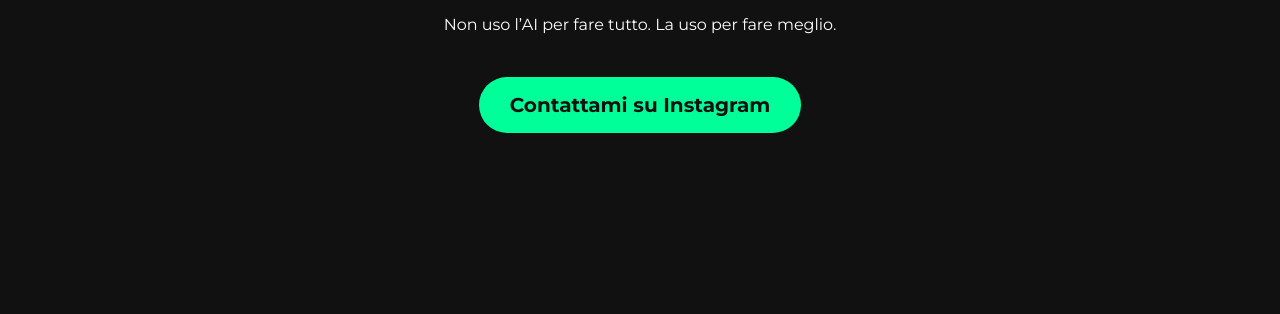
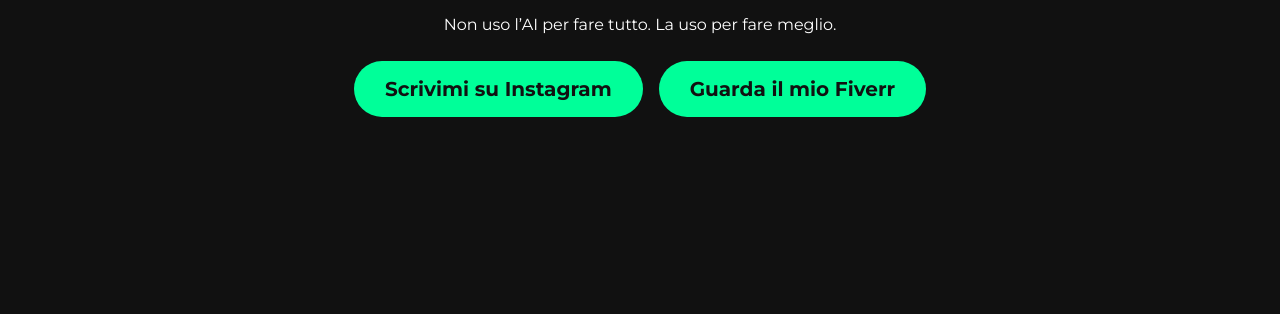
Before and after one commit to manuelbolognese/MANUELBOLOGNESE.github.io, a plain HTML site: page index.html in a window 1280 px wide. Shown: the part 304-618 px from the top of the page. Drawn offline with nearby package versions, Linux system fonts and the light colour scheme.

Commit message:
Update index.html

```diff
--- a/index.html
+++ b/index.html
@@ -160,11 +160,21 @@
     <h1>Creo locandine che fanno venire voglia di uscire</h1>
     <p class="lead mt-3">Visual per eventi, serate e locali. AI usata con criterio, design con testa.</p>
     <p>Non uso l’AI per fare tutto. La uso per fare meglio.</p>
-    <a href="https://www.instagram.com/manuelbolognese" target="_blank" class="btn btn-accent btn-lg mt-4">
-      Contattami su Instagram
-    </a>
-  </div>
-</header>
+    <div class="d-flex justify-content-center gap-3 flex-wrap mt-4">
+  <a href="https://www.instagram.com/manuelbolognese"
+     target="_blank"
+     class="btn btn-accent btn-lg">
+    Scrivimi su Instagram
+  </a>
+
+  <a href="https://www.fiverr.com/manuelb96"
+     target="_blank"
+     class="btn btn-accent btn-lg">
+    Guarda il mio Fiverr
+  </a>
+</div>
+</div>
+    </header>
 
 <!-- ABOUT -->
 <section id="about">
```
